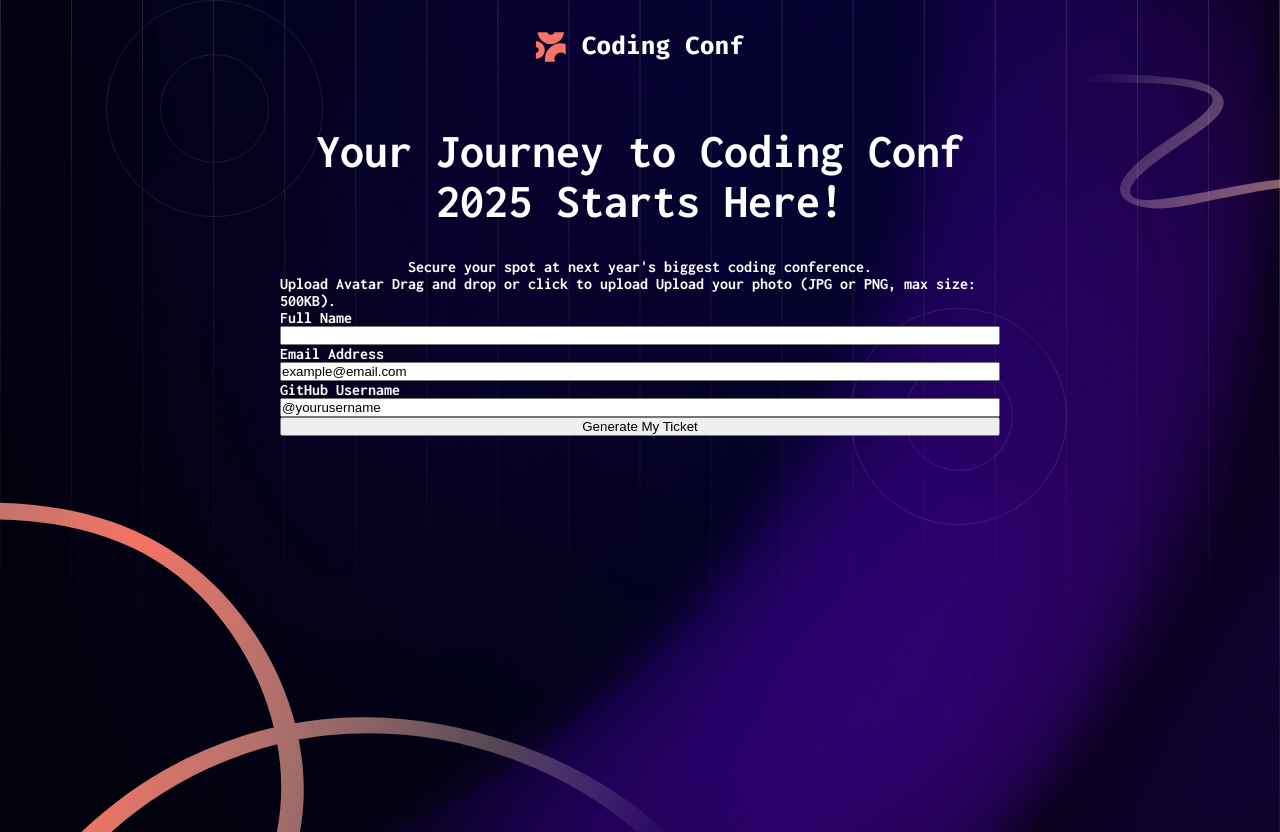
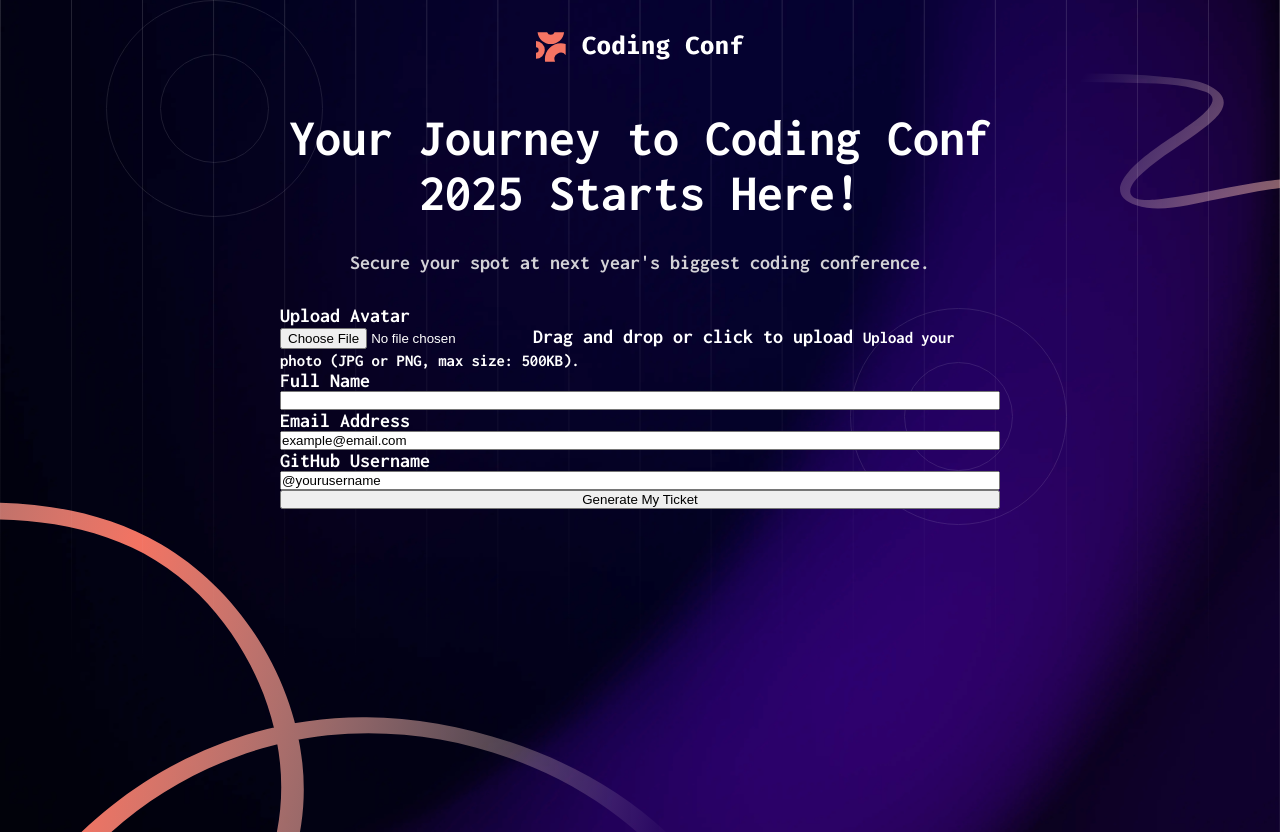
Before and after one commit to REAPERali00/Frontend-Mentor, a React (Vite) app in the folder conference-ticket/: page / in a window 1280 px wide. Built offline with nearby package versions, Linux system fonts and the light colour scheme.

Commit message:
fixing form

```diff
--- a/conference-ticket/src/App.css
+++ b/conference-ticket/src/App.css
@@ -18,7 +18,7 @@
   /* --Gradient-(text): hsl(7, 86%, 67%) to hsl(0, 0%, 100%); */
 
   /* ============ Fonts ============*/
-  --f-normal: 1rem;
+  --f-normal: 1.25rem;
   --f-med: calc(var(--f-normal) + 0.4rem);
   --f-large: calc(var(--f-normal) + 2rem);
   --fw-small: 400;
@@ -57,6 +57,7 @@ body {
   font-family: "Inconsolata", monospace;
   font-optical-sizing: auto;
   font-weight: var(--fw-normal);
+  font-size: var(--f-normal);
   color: var(--Neutral-0);
   height: 100vh;
 }
@@ -83,3 +84,7 @@ body {
 .logo {
   margin: 2rem;
 }
+
+.App {
+  height: 100vh;
+}
--- a/conference-ticket/src/App.tsx
+++ b/conference-ticket/src/App.tsx
@@ -5,7 +5,7 @@ import "./App.css";
 
 function App() {
   return (
-    <div className="container">
+    <div className="App container">
       <div className="logo flex-center">
         <img src={logo} alt="logo" />
       </div>
--- a/conference-ticket/src/pages/Form/Form.css
+++ b/conference-ticket/src/pages/Form/Form.css
@@ -1,9 +1,15 @@
 .form {
   max-width: 60%;
   margin: auto;
+  gap: 2rem;
 }
+
 .form-heading {
   font-size: var(--f-large);
-  margin: 2rem;
+  margin-top: 1rem;
   text-align: center;
 }
+
+.form p {
+  color: var(--Neutral-300);
+}
--- a/conference-ticket/src/pages/Form/Form.tsx
+++ b/conference-ticket/src/pages/Form/Form.tsx
@@ -7,11 +7,15 @@ export default function Form() {
       </h1>
       <p>Secure your spot at next year's biggest coding conference.</p>
       <form className="flex-col">
+        <div className="form-section">
+          <label>Upload Avatar</label>
+          <div className="upload-box">
+            <input type="file" id="avatar" />
+            <label htmlFor="avatar">Drag and drop or click to upload </label>
+            <small>Upload your photo (JPG or PNG, max size: 500KB).</small>
+          </div>
+        </div>
         {/* <HandleUpload /> */}
-        <p>
-          Upload Avatar Drag and drop or click to upload Upload your photo (JPG
-          or PNG, max size: 500KB).
-        </p>
         <label>Full Name </label>
         <input type="text" />
         <label>Email Address</label>
```
